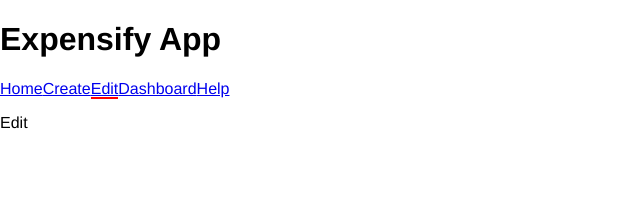
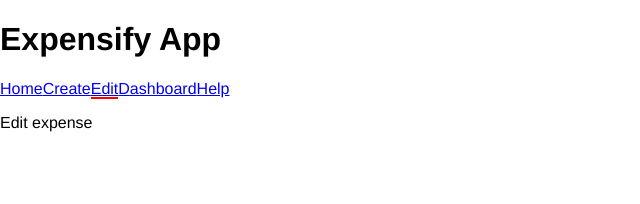
Before and after one commit to nikkilr88/expensify, a React app: page /edit in a window 1280 px wide. Shown: the top 204 px of the page, without its empty margins (0-640 px from the left). Built offline with nearby package versions, Linux system fonts and the light colour scheme.

Commit message:
Change to functional component

```diff
--- a/src/components/EditExpense.js
+++ b/src/components/EditExpense.js
@@ -1,9 +1,7 @@
 import React, { Component } from 'react'
 
-class EditExpense extends Component {
-  render() {
-    return <p>Edit</p>
-  }
+const EditExpense = props => {
+  return <p>Edit expense {props.match.params.id}</p>
 }
 
 export default EditExpense
```
